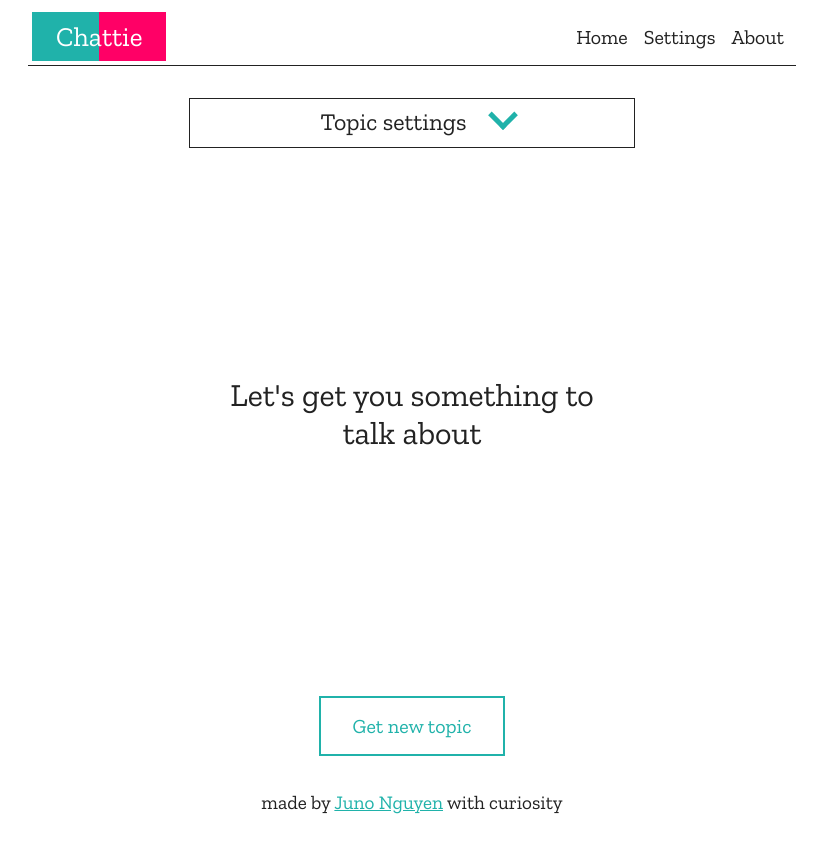
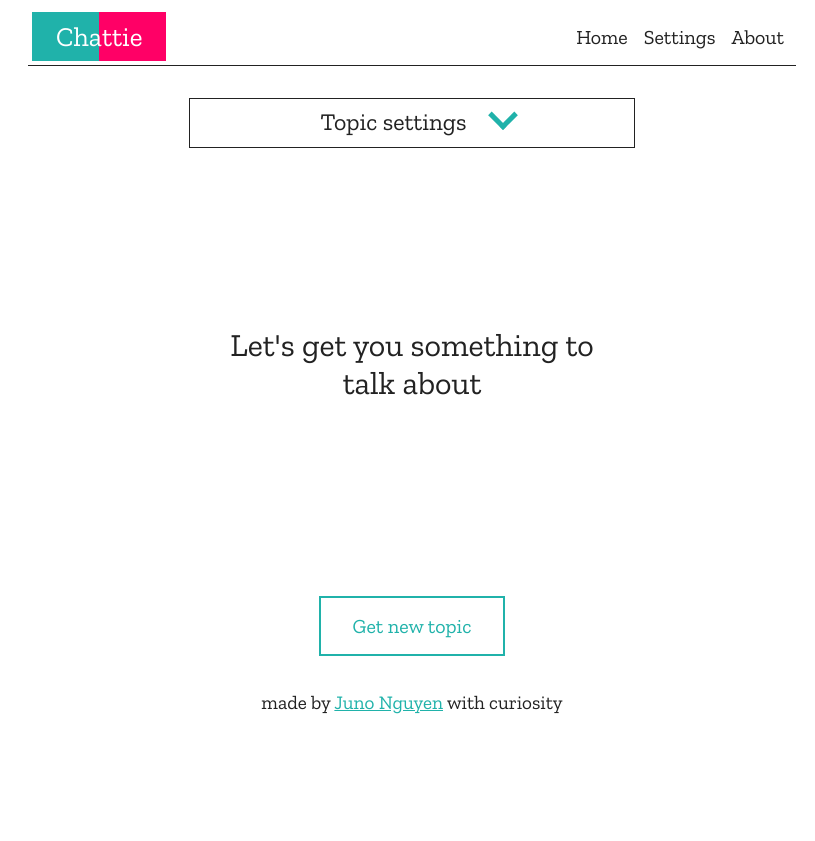
Before and after one commit to JunoNgx/chattie, a Vue app: page /home in a window 1280 px wide. Shown: the whole page, without its empty margins (228-1043 px from the left). After the commit the page ends 800 px from the top, so only its background shows below. Built offline with nearby package versions, Linux system fonts and the light colour scheme.

Commit message:
Adjust the space for prompt display

```diff
--- a/src/components/PromptDisplay.vue
+++ b/src/components/PromptDisplay.vue
@@ -49,7 +49,7 @@
     // background-color: #777
 
     &__text-wrapper
-        height: 500px
+        height: 50vh
         vertical-align: center
         display: flex
         justify-content: center
```
